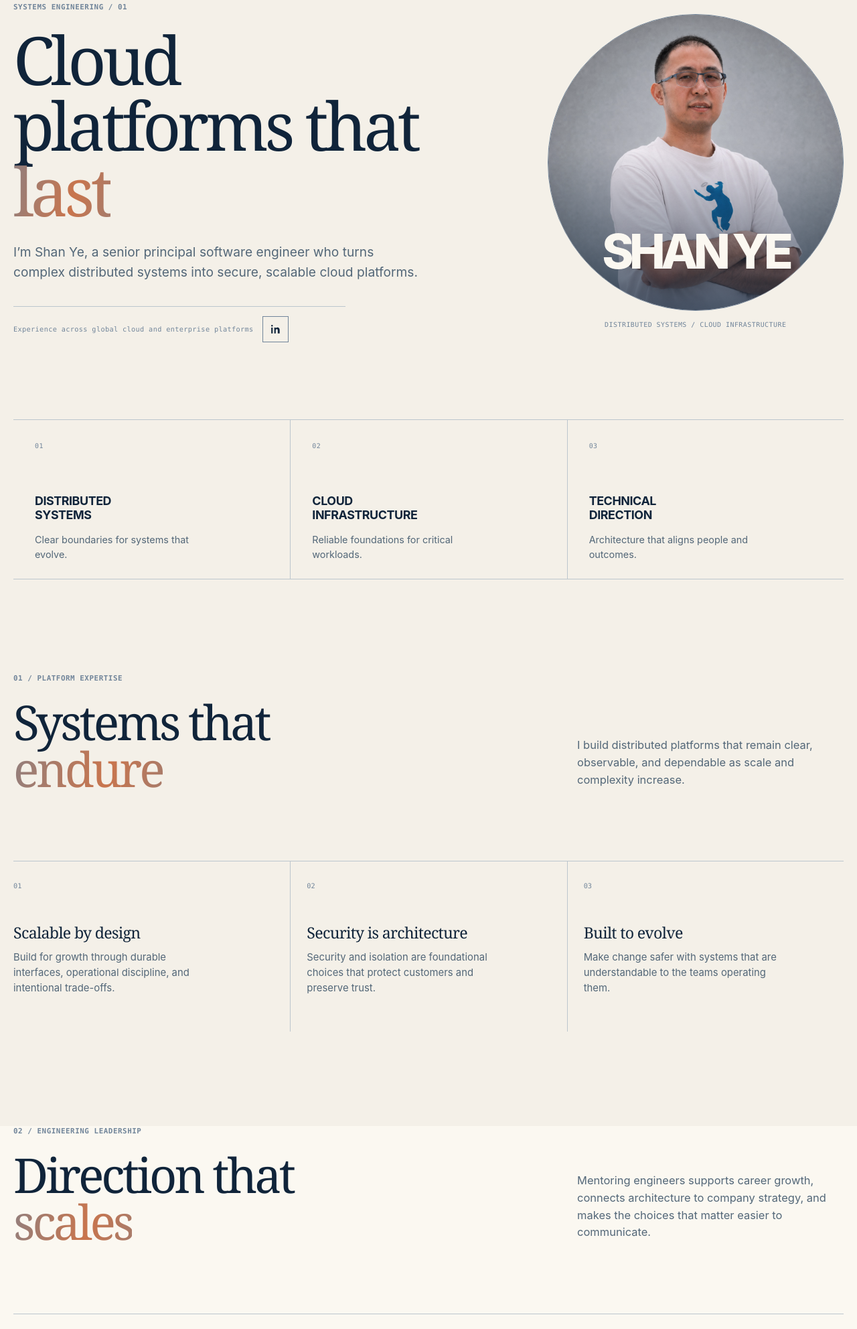
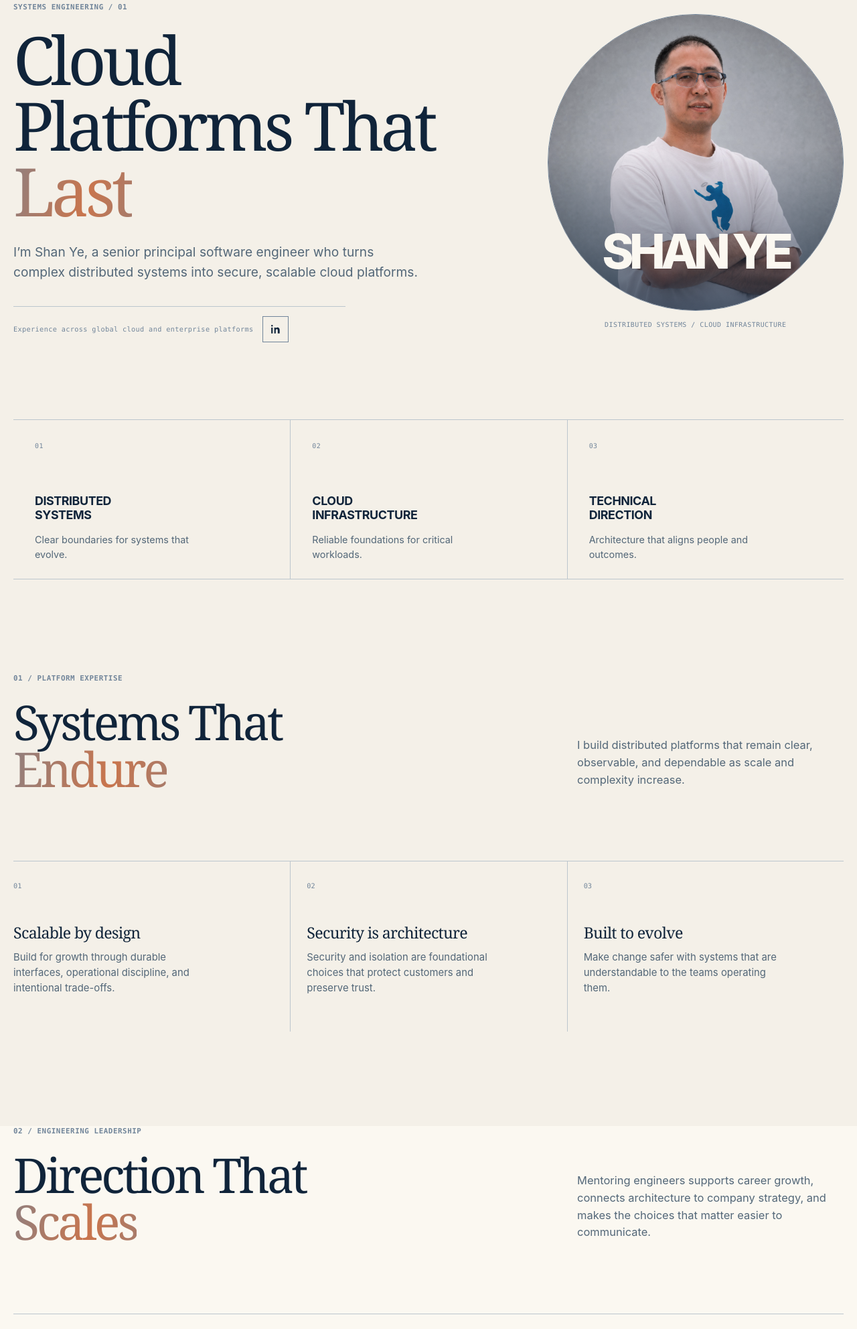
Before and after one commit to yshanstar/yshanstar.github.io, a website: page index.html in a window 1280 px wide. Shown: the part 184-2168 px from the top of the page at 67% size. Drawn offline with Linux system fonts and the light colour scheme.

Commit message:
style: use title case editorial headings

```diff
--- a/index.html
+++ b/index.html
@@ -33,7 +33,7 @@
       <section class="hero editorial-hero" aria-labelledby="hero-title">
         <div class="hero-copy reveal">
           <p class="eyebrow">SYSTEMS ENGINEERING / 01</p>
-          <h1 id="hero-title">Cloud platforms that <span class="headline-accent">last</span></h1>
+          <h1 id="hero-title">Cloud Platforms That <span class="headline-accent">Last</span></h1>
           <p class="lede">I’m Shan Ye, a senior principal software engineer who turns complex distributed systems into secure, scalable cloud platforms.</p>
           <div class="hero-experience">
             <p>Experience across global cloud and enterprise platforms</p>
@@ -60,7 +60,7 @@
       <section id="operate" class="editorial-section section" aria-labelledby="operate-title">
         <p class="section-index">01 / PLATFORM EXPERTISE</p>
         <div class="editorial-heading reveal">
-          <h2 id="operate-title">Systems that <span class="headline-accent">endure</span></h2>
+          <h2 id="operate-title">Systems That <span class="headline-accent">Endure</span></h2>
           <p>I build distributed platforms that remain clear, observable, and dependable as scale and complexity increase.</p>
         </div>
         <div class="editorial-points">
@@ -73,7 +73,7 @@
       <section id="career" class="editorial-section leadership-section" aria-labelledby="career-title">
         <p class="section-index">02 / ENGINEERING LEADERSHIP</p>
         <div class="editorial-heading reveal">
-          <h2 id="career-title">Direction that <span class="headline-accent">scales</span></h2>
+          <h2 id="career-title">Direction That <span class="headline-accent">Scales</span></h2>
           <p>Mentoring engineers supports career growth, connects architecture to company strategy, and makes the choices that matter easier to communicate.</p>
         </div>
         <ol class="leadership-list">
@@ -85,7 +85,7 @@
 
       <section id="connect" class="connect-section section reveal" aria-labelledby="connect-title">
         <p class="section-index">03 / CONNECTION</p>
-        <h2 id="connect-title">Let’s <span class="headline-accent">talk</span></h2>
+        <h2 id="connect-title">Let’s <span class="headline-accent">Talk</span></h2>
         <p>Connect if you are building resilient cloud infrastructure, shaping engineering direction, or comparing notes on complex systems.</p>
         <a class="button button-outline" href="https://www.linkedin.com/in/shanye/" target="_blank" rel="noreferrer">Find me on LinkedIn <span aria-hidden="true">↗</span></a>
       </section>
```
Also changed, not shown: tests/site-contract.test.mjs (+5 -5 lines).
